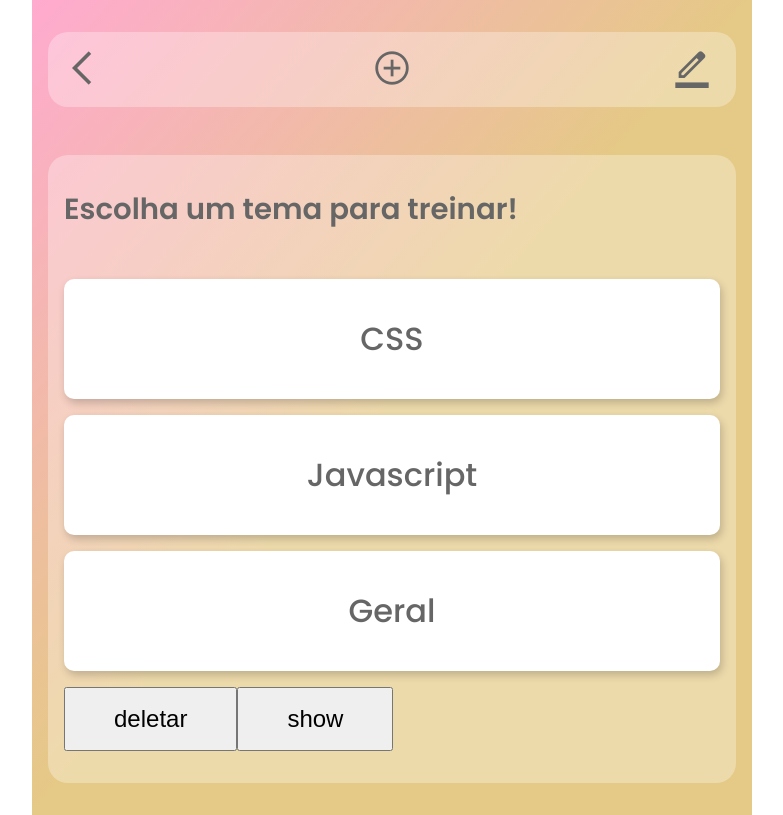
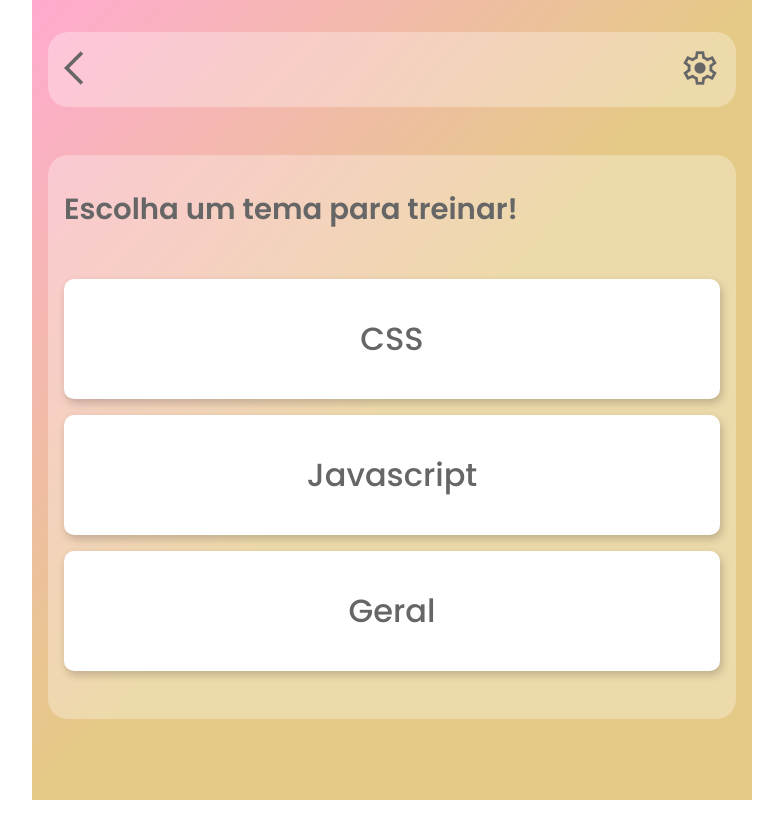
Before and after one commit to Elysium-Santana/Brain-Train, a React (Create React App) app: page /ChooseTheme/allTrains in a window 1280 px wide. Shown: the whole page, without its empty margins (248-1031 px from the left). Built offline with nearby package versions, Linux system fonts and the light colour scheme.

Commit message:
toggle menu

```diff
--- a/src/Components/Pages/ChooseTheme.js
+++ b/src/Components/Pages/ChooseTheme.js
@@ -21,7 +21,8 @@ const ChooseTheme = () => {
   const [data, setData] = useState(null);
   const [message, setMessage] = useState();
   const [IndexFormQuestion, setIndexFormQuestion] = useState(0);
-  const [isCustomOrigin, setIsCustomOrigin] = useState(null);
+  const [toggleMenu, setToggleMenu] = useState(null);
+  const [showDeletables, setShowDeletables] = useState(null);
   const location = useLocation();
 
   const messageTexts = [
@@ -64,61 +65,115 @@ const ChooseTheme = () => {
   }
   // console.log(OriginAndThemeTCatch('Javascript'));
 
-  function chekcCustomOrigin(name) {
-    setIsCustomOrigin(
-      questions.customQuestions.some((item) => item.theme === name),
-    );
+  function toHome(place) {
+    navigate(place);
   }
 
-  function toHome(place) {
-    navigate(place);
+  function deleteQuestion() {
+    setData([
+      {
+        theme: data[0].theme,
+
+        questions: data[0].questions.filter(
+          (item) => item !== data[0].questions[IndexFormQuestion],
+        ),
+      },
+    ]);
+    // setIndexFormQuestion(0);
   }
 
   return (
     <>
       <section className={`${styles.section} ${background_color}`}>
-        <header className={styles.header}>
-          <nav>
-            <ul>
+        <header
+          className={styles.header}
+          style={{
+            display: 'flex',
+            alignItems: 'center',
+            justifyContent: 'space-between',
+            padding: '0.5rem',
+          }}
+        >
           <NavButton_2
             children={<Icons children={'arrow_back_ios'} />}
             onClick={() => {
+              setToggleMenu((toggleMenu) => !toggleMenu);
               setData(null);
               toHome('/');
+              //VOLTAR
             }}
           />
+          <nav
+            style={{
+              position: 'relative',
+            }}
+          >
+            <NavButton_2
+              children={<Icons children={'settings'} />}
+              onClick={() => {
+                if (location.pathname.includes('customs')) {
+                  setToggleMenu((toggleMenu) => !toggleMenu);
+                }
+              }}
+            />
+
+            <ul
+              className={toggleMenu}
+              style={{
+                visibility: toggleMenu ? 'visible' : 'hidden',
+                display: 'block',
+                position: 'absolute',
+                backgroundColor: '#fff',
+                padding: '0',
+                borderRadius: '10px',
+                height: toggleMenu ? '300%' : '0%',
+                transition: '.2s',
+                overflowY: 'hidden',
+              }}
+            >
+              <li style={{ borderBottom: '2px solid #eee' }}>
                 <NavButton_2
                   children={<Icons children={'add_circle'} />}
                   value={''}
                   onClick={() => {
-                  if (
-                    isCustomOrigin === true &&
-                    location.pathname.includes('form')
-                  ) {
-                    setIsCustomOrigin(null);
+                    if (location.pathname.includes('form')) {
                       toHome(`create/${data[0].theme}`);
                     }
+                    setToggleMenu((toggleMenu) => !toggleMenu);
                   }}
                 />
+              </li>
+              <li style={{ borderBottom: '2px solid #eee' }}>
                 <NavButton_2
                   children={<Icons children={'border_color'} />}
                   value={''}
                   onClick={() => {
-                  if (
-                    isCustomOrigin === true &&
-                    location.pathname.includes('form')
-                  ) {
-                    // setIsCustomOrigin(null);
+                    if (location.pathname.includes('form')) {
                       toHome(`create/edit_213715`);
                     }
+                    setToggleMenu((toggleMenu) => !toggleMenu);
                   }}
                 />
+              </li>
+              <li style={{ borderBottom: '2px solid #eee' }}>
+                <NavButton_2
+                  children={<Icons children={'delete'} />}
+                  onClick={() => {
+                    setToggleMenu((toggleMenu) => !toggleMenu);
+
+                    !location.pathname.includes('form') &&
+                      location.pathname.includes('customs') &&
+                      setShowDeletables(() => !showDeletables);
+
+                    location.pathname.includes('form') && deleteQuestion();
+                  }}
+                />
+              </li>
             </ul>
           </nav>
         </header>
         {message && (
           <Modal
-            chekcCustomOrigin={chekcCustomOrigin}
             messageTexts={messageTexts}
             message={message}
             setMessage={setMessage}
@@ -134,13 +189,13 @@ const ChooseTheme = () => {
               path="/"
               element={
                 <ThemeList
-                  OriginAndThemeTCatch={OriginAndThemeTCatch}
-                  chekcCustomOrigin={chekcCustomOrigin}
                   data={data}
                   setData={setData}
                   setMessage={setMessage}
                   messageTexts={messageTexts}
                   setBackground_color={setBackground_color}
+                  showDeletables={showDeletables}
+                  setShowDeletables={setShowDeletables}
                 />
               }
             />
@@ -169,7 +224,6 @@ const ChooseTheme = () => {
                   setData={setData}
                   setMessage={setMessage}
                   messageTexts={messageTexts}
-                  isCustomOrigin={isCustomOrigin}
                   setBackground_color={setBackground_color}
                 />
               }
--- a/src/Components/Pages/ThemeList.js
+++ b/src/Components/Pages/ThemeList.js
@@ -11,23 +11,25 @@ const ThemeList = ({
   setBackground_color,
   messageTexts,
   chekcCustomOrigin,
-  OriginAndThemeTCatch,
+  showDeletables,
+  setShowDeletables,
 }) => {
   const [deletables, setDeletables] = useState([]);
   const location = useLocation();
 
+  let isCustom = location.pathname.includes('customs');
   const navigate = useNavigate();
   useEffect(() => {
     setBackground_color(styles.choose);
+    console.log('aqui' + showDeletables);
+    setShowDeletables(!showDeletables);
   }, []);
   let selectedTheme;
-  let isCustom = location.pathname.includes('customs');
+
   useEffect(() => {
     if (data && data !== null && isCustom) {
       questions.customQuestions = data;
     }
-    console.log(questions.customQuestions);
-    console.log(data);
   }, [data]);
 
   let selectQuestions;
@@ -35,7 +37,6 @@ const ThemeList = ({
   atualDate.setHours(0, 0, 0, 0);
 
   function selectTheme({ target }) {
-    chekcCustomOrigin(target.value);
     selectQuestions = false;
     selectedTheme = data.filter((item) => item.theme === target.value);
     selectQuestions = selectedTheme[0].questions.filter((item) => {
@@ -73,7 +74,7 @@ const ThemeList = ({
     }
   }
 
-  function deleteItem() {
+  function deleteItemTheme() {
     setData(data.filter((item) => !deletables.includes(item.theme)));
     setDeletables([]);
   }
@@ -95,7 +96,7 @@ const ThemeList = ({
               style={{
                 width: '40px',
                 height: '40px',
-                display: !isCustom && 'none',
+                display: !showDeletables ? 'block' : 'none',
               }}
               type="checkbox"
               checked={deletables.includes(item.theme)}
@@ -105,16 +106,14 @@ const ThemeList = ({
           </li>
         ))}
       <input
-        style={{ padding: '1rem 3rem', fontSize: '1.5rem' }}
+        style={{
+          padding: '1rem 3rem',
+          fontSize: '1.5rem',
+          display: !showDeletables ? 'block' : 'none',
+        }}
         type="button"
         value="deletar"
-        onClick={deleteItem}
-      />
-      <input
-        style={{ padding: '1rem 3rem', fontSize: '1.5rem' }}
-        type="button"
-        value="show"
-        onClick={() => {}}
+        onClick={deleteItemTheme}
       />
     </ul>
   );
--- a/src/Components/Pages/TrainForm.js
+++ b/src/Components/Pages/TrainForm.js
@@ -11,6 +11,7 @@ import Icons from '../utilities/Icons';
 const TrainForm = ({
   toHome,
   data,
+  setData,
   setMessage,
   messageTexts,
   setBackground_color,
@@ -30,6 +31,10 @@ const TrainForm = ({
     setBackground_color(style.train);
     !themeSelected && toHome('/');
   }, []);
+
+  useEffect(() => {
+    setThemeSelected(data && data[0]);
+  }, [data]);
 
   useEffect(() => {
     if (themeSelected) {
@@ -138,30 +143,6 @@ const TrainForm = ({
     }
   }
 
-  function deleteQuestion() {
-    const custemIndexTheme = questions.customQuestions.findIndex(
-      (item) => item.theme === themeSelected.theme,
-    );
-    // const updatedQuestions = [...themeSelected.questions];
-    // updatedQuestions.splice(IndexFormQuestion, 1);
-
-    // setThemeSelected({
-    //   theme: themeSelected.theme,
-    //   questions: updatedQuestions,
-    // });
-
-    questions.customQuestions[custemIndexTheme].questions.splice(
-      IndexFormQuestion,
-      1,
-    );
-
-    themeSelected.questions.length === 0 && setMessage(messageTexts[1]);
-    setThemeSelected(questions.customQuestions[custemIndexTheme]);
-
-    setIndexFormQuestion(0);
-    console.log(questions.customQuestions[0].questions);
-    console.log(themeSelected.questions);
-  }
   return (
     <>
       {themeSelected && themeSelected.questions.length > 0 && (
@@ -174,10 +155,6 @@ const TrainForm = ({
 
           <h1>{' Repeat : ' + localRepeat}</h1>
           <h1>{' Pontos: ' + localPoits}</h1>
-          <NavButton_2
-            onClick={deleteQuestion}
-            children={<Icons children={'delete'} />}
-          />
         </div>
       )}
 
```
Also changed, not shown: src/img/settings.svg (added). Lines whose indentation alone changed are shown as unchanged.
